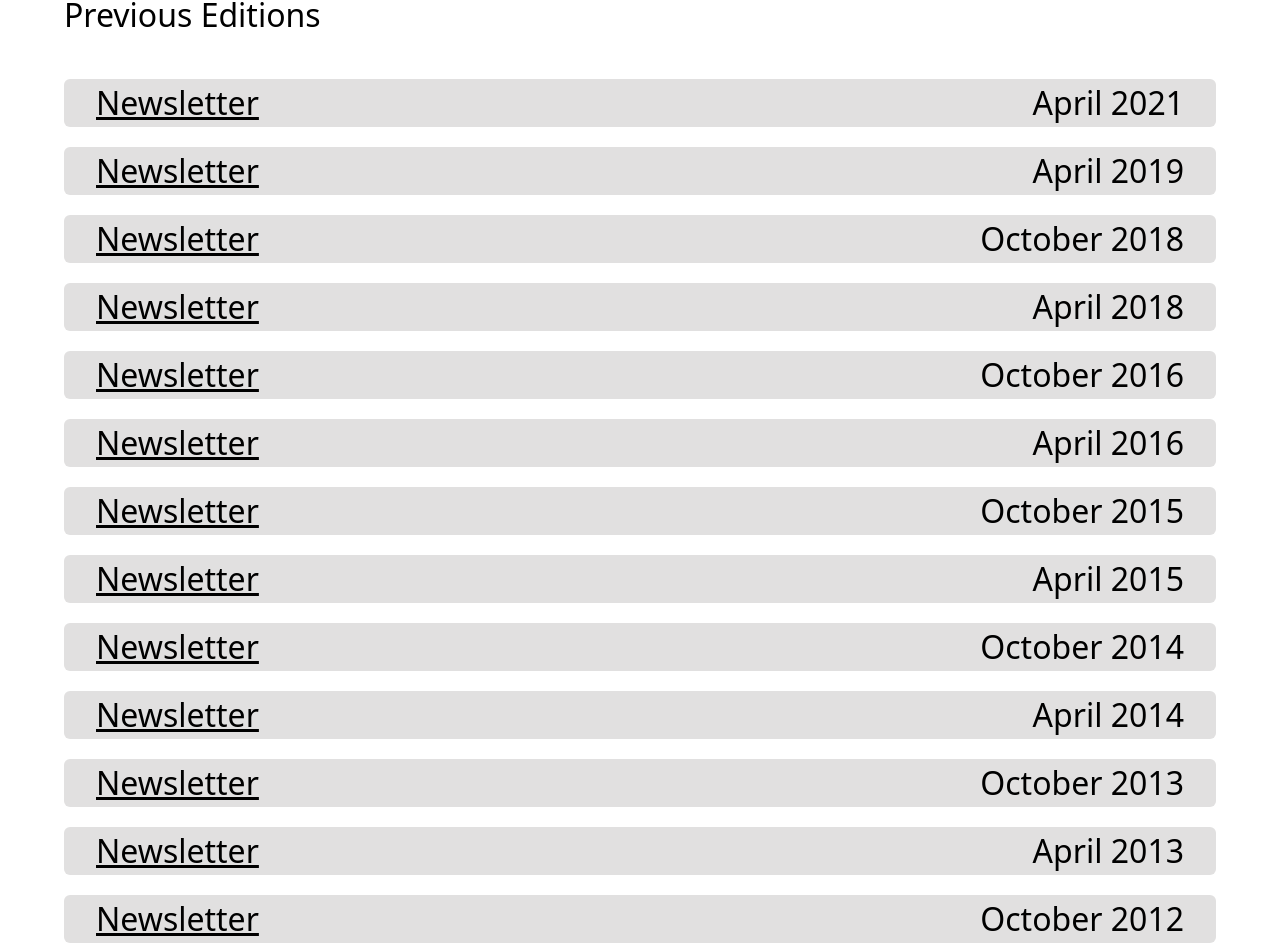
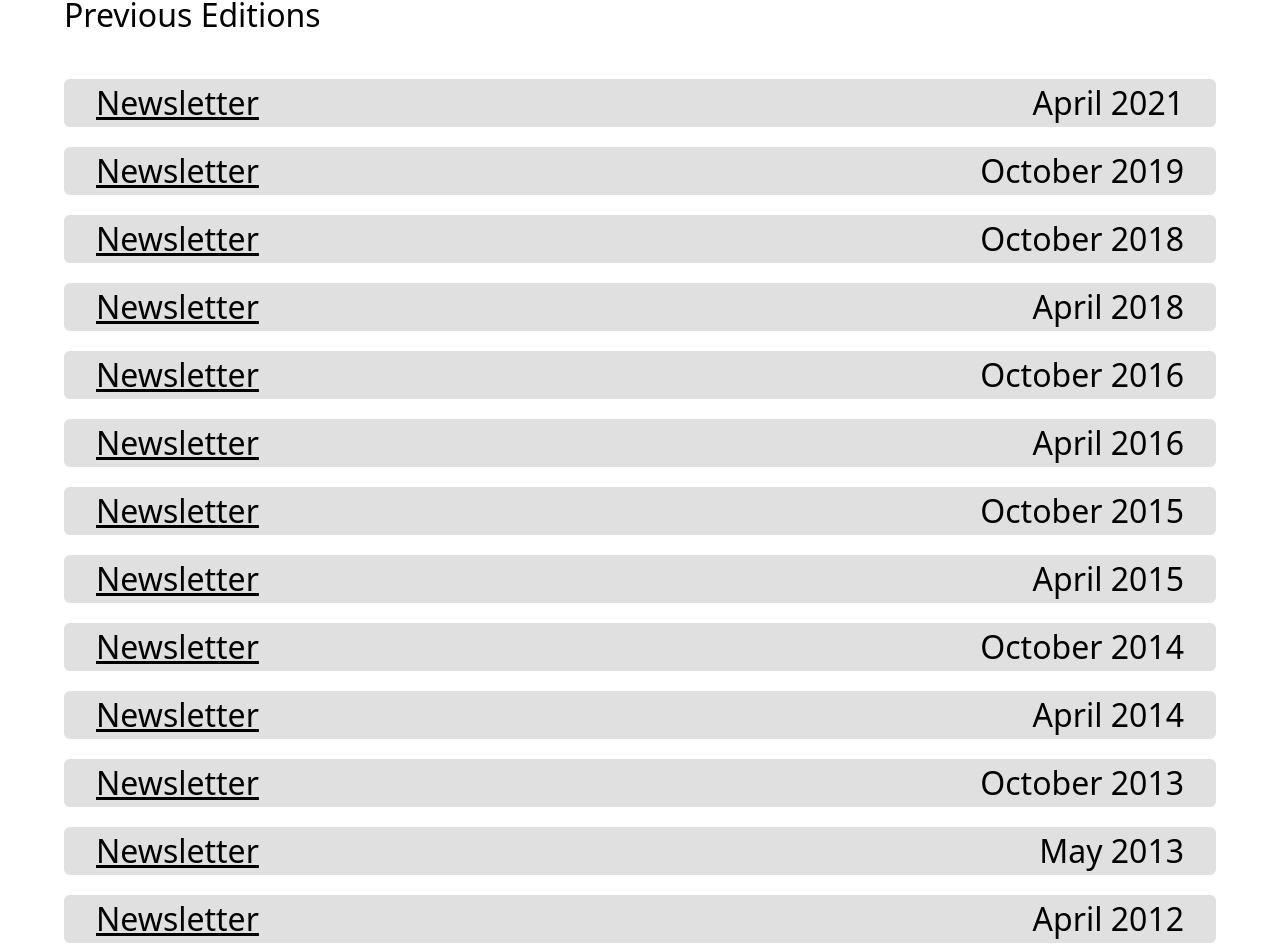
Before and after one commit to HarnoorAulakh1/ISEG, a React (Vite) app: page /newsletters in a window 1280 px wide. Shown: the part 546-1498 px from the top of the page. Built offline with nearby package versions, Linux system fonts and the light colour scheme; a web font is replaced by a local one.

Commit message:
dates changed

```diff
--- a/src/components/newsletter.tsx
+++ b/src/components/newsletter.tsx
@@ -26,7 +26,7 @@ function NewsLetter() {
           link="https://isegindia.org/pdfs/ISEGNEWS-OCT%202019.pdf"
         />
         <Tab
-          date="April 2019"
+          date="October 2019"
           link="https://isegindia.org/pdfs/ISEGNEWS-OCT%202019.pdf"
         />
         <Tab
@@ -66,11 +66,11 @@ function NewsLetter() {
           link="https://isegindia.org/pdfs/ISEG-NEWS-OCT-13-FINAL.pdf"
         />
         <Tab
-          date="April 2013"
+          date="May 2013"
           link="https://isegindia.org/pdfs/ISEG%20NEWS-MAY-2013-13-05-FINAL(1).pdf"
         />
         <Tab
-          date="October 2012"
+          date="April 2012"
           link="https://isegindia.org/pdfs/isegnews_april2012.pdf"
         />
         <Tab
```
